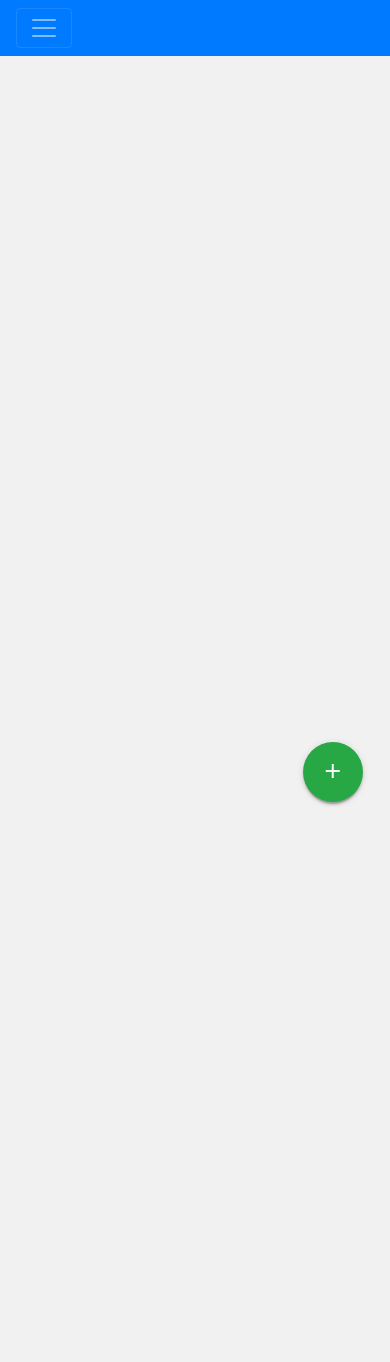
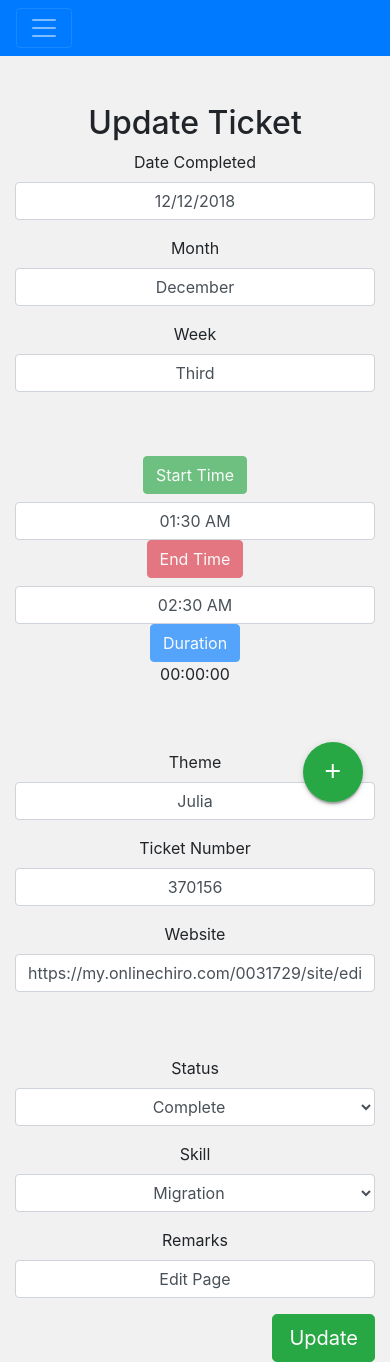
Before and after one commit to justkylekitasol/ticket-tracker2, a React (Create React App) app: page /11 in a window 390 px wide. Before the commit the page ends 844 px from the top, so only its background shows below. Built offline with nearby package versions, Linux system fonts and the light colour scheme.

Commit message:
Redux CRUD Complete

```diff
--- a/src/App.js
+++ b/src/App.js
@@ -4,7 +4,8 @@ import Home from './components/Home'
 import Daily from './components/Daily'
 import { connect } from 'react-redux'
 import AddTicket from './components/AddTicket'
-import { BrowserRouter, Route} from 'react-router-dom'
+import EditTicket from './components/EditTicket'
+import { BrowserRouter, Route, Switch} from 'react-router-dom'
 
 class App extends Component {
   copyFunction () {
@@ -35,9 +36,11 @@ class App extends Component {
       <BrowserRouter>
         <div className="chat-app">
           <Navbar />
-          <Route exact path='/' render={()=> <Home/>}/>
-          <Route path='/daily-tracker' render={()=> <Daily copyFunction={this.copyFunction}/>} />
-          {/* <Route path='/add-ticket' render={()=> <AddTicket addTicket={this.addTicket}/>} /> */}
+          <Switch>
+            <Route exact path='/' render={()=> <Home/>}/>
+            <Route path='/daily-tracker' render={()=> <Daily copyFunction={this.copyFunction}/>} />
+            <Route path='/:ticket_id' component={EditTicket}/>
+          </Switch>
           <div className="modal fade" id="myModal">
             <div className="modal-dialog modal-dialog-centered modal-lg">
               <div className="modal-content">
@@ -54,6 +57,22 @@ class App extends Component {
               </div>
             </div>
           </div>
+          {/* <div className="modal fade" id="editModal">
+            <div className="modal-dialog modal-dialog-centered modal-lg">
+              <div className="modal-content">
+                <div className="modal-header">
+                  <h2 className="modal-title">Edit Ticket</h2>
+                  <button type="button" className="close" data-dismiss="modal">&times;</button>
+                </div>
+                <div className="modal-body">
+                  <EditTicket/>
+                </div>
+                <div className="modal-footer">
+                  <button type="button" className="btn btn-secondary" data-dismiss="modal">Close</button>
+                </div>
+              </div>
+            </div>
+          </div> */}
         </div>
       </BrowserRouter>
     );
--- /dev/null
+++ b/src/actions/ticketActions.js
@@ -0,0 +1,19 @@
+export const deleteTicket = (id, skill) => {
+  return {
+    type: 'DELETE_TICKET',
+    id,
+    skill
+  }
+}
+export const addTicket = (ticket) => {
+  return {
+    type: 'ADD_TICKET',
+    ticket
+  }
+}
+export const editTicket = (ticket) => {
+  return {
+    type: 'EDIT_TICKET',
+    ticket
+  }
+}
--- a/src/components/AddTicket.js
+++ b/src/components/AddTicket.js
@@ -1,8 +1,12 @@
 import React, { Component } from 'react'
 import { connect } from 'react-redux'
-import { addTicket } from '../actions/postActions'
-class Form extends Component {
+import { addTicket } from '../actions/ticketActions'
+class AddTicket extends Component {
   state = {
+    datecomplete: '',
+    Localday: '',
+    month: '',
+    week: '',
     start: '',
     end: '',
     duration: '',
@@ -27,7 +31,6 @@ class Form extends Component {
     }
     return i;
   }
-
   startTime = () => {
     let date = new Date(),
     hour = this.addZeroinhours(date.getHours()),
@@ -69,8 +72,6 @@ class Form extends Component {
     duration = Math.abs(end - start)/1000,
     minutes = Math.round(duration/60),
     hours = Math.round(minutes/60)
-    console.log(start, end)
-
     this.setState({
       duration: hours + ":" + minutes + ":00"
     })
@@ -86,21 +87,11 @@ class Form extends Component {
     return(month + '/' + today + '/' + year);
   }
   Week() {
-    // const weekNumber = new Date().getDate();
-    // const weekNumberofMonth = ['first', 'second', 'third', 'fourth', 'fifth'];
-    // console.log(weekNumber);
-    // console.log(weekNumberofMonth[Math.floor(31 / 7)]);
-    // const today = new Date();
-    // const firstDayOfYear = new Date(today.getFullYear(), 0, 1);
-    // const pastDaysOfYear = (today - firstDayOfYear) / 86400000;
-    // console.log(today, firstDayOfYear, pastDaysOfYear);
-    // return Math.ceil((pastDaysOfYear + firstDayOfYear.getDay() + 1) / 7);
     var date = new Date();
-    var days = ['Sunday','Monday','Tuesday','Wednesday', 'Thursday','Friday','Saturday'],
-    prefixes = ['First', 'Second', 'Third', 'Fourth', 'Fifth'];
-    return prefixes[Math.floor(date.getDate() / 7)] + ' ' + days[date.getDay()];
+    // var days = ['Sunday','Monday','Tuesday','Wednesday', 'Thursday','Friday','Saturday'],
+    var prefixes = ['1', '2', '3', '4', '5'];
+    return prefixes[Math.floor(date.getDate() / 7)];
   }
-
   Month() {
     const monthNames = ["January", "February", "March", "April", "May", "June",
   "July", "August", "September", "October", "November", "December"
@@ -108,9 +99,9 @@ class Form extends Component {
     let month = new Date().getMonth();
     return(monthNames[month]);
   }
-
   handleChange = (e) => {
     this.setState({
+      id: parseInt(Math.floor(Math.random() * 10000) + 1, 16),
       datecomplete: this.Today(),
       Localday: this.Localday(),
       month: this.Month(),
@@ -131,7 +122,6 @@ class Form extends Component {
       status: '',
       skill: ''
     })
-    console.log(this.state);
   }
 
   render(){
@@ -225,7 +215,8 @@ const mapStateToProps = (state) => {
     website: state.website,
     remarks: state.remarks,
     startdate: state.startdate,
-    enddate: state.enddate
+    enddate: state.enddate,
+    Localday: state.Localday
   }
 }
 const mapDispatchToProps = (dispatch) => {
@@ -233,4 +224,4 @@ const mapDispatchToProps = (dispatch) => {
     addTicket: (ticket) => { dispatch(addTicket(ticket)) }
   }
 }
-export default connect(mapStateToProps, mapDispatchToProps)(Form)
+export default connect(mapStateToProps, mapDispatchToProps)(AddTicket)
--- /dev/null
+++ b/src/components/EditTicket.js
@@ -0,0 +1,134 @@
+import React, { Component } from 'react'
+import { connect } from 'react-redux'
+import { editTicket } from '../actions/ticketActions'
+
+class EditTicket extends Component {
+  state = {
+    id: this.props.ticket.id,
+    datecomplete: this.props.ticket.datecomplete,
+    month: this.props.ticket.month,
+    week: this.props.ticket.week,
+    start: this.props.ticket.start,
+    end: this.props.ticket.end,
+    theme: this.props.ticket.theme,
+    ticketnumber: this.props.ticket.ticketnumber,
+    website: this.props.ticket.website,
+    remarks: this.props.ticket.remarks,
+    status: this.props.ticket.status,
+    skill: this.props.ticket.skill
+  }
+  handleChange = (e) => {
+    this.setState({
+      id: this.props.ticket.id,
+      [e.target.id]: e.target.value
+    })
+  }
+  handleSubmit = (e) => {
+    e.preventDefault();
+    this.props.editTicket(this.state);
+    this.props.history.push('/')
+  }
+  render() {
+    const ticket = this.props.ticket ? (
+      <div>
+        <form onSubmit={this.handleSubmit}>
+          <div className="row text-center">
+            <div className="form-group col-sm-4">
+              <label htmlFor="datecomplete">Date Completed</label>
+              <input type="text" id="datecomplete" className="form-control text-center" onChange={this.handleChange} defaultValue={this.props.ticket.datecomplete}/>
+            </div>
+            <div className="form-group col-sm-4">
+              <label htmlFor="month">Month</label>
+              <input type="text" id="month" className="form-control text-center" onChange={this.handleChange} defaultValue={this.props.ticket.month}/>
+            </div>
+            <div className="form-group col-sm-4">
+              <label htmlFor="week">Week</label>
+              <input type="text" id="week" className="form-control text-center" onChange={this.handleChange} defaultValue={this.props.ticket.week}/>
+            </div>
+          </div>
+          <div className="row text-center mt-5">
+            <div className="col-sm-4">
+              <button type="button" className="btn btn-success" disabled>Start Time</button>
+              <input type="text" id="start" className="form-control mt-2 text-center" onChange={this.handleChange} defaultValue={this.props.ticket.start}/>
+            </div>
+            <div className="col-sm-4">
+              <button type="button" className="btn btn-danger" disabled>End Time</button>
+              <input type="text" className="form-control mt-2 text-center" id="end" defaultValue={this.props.ticket.end} onChange={this.handleChange}/>
+            </div>
+            <div className="col-sm-4">
+            <button type="button" className="btn btn-primary" disabled>Duration</button>
+              <p>00:00:00</p>
+            </div>
+          </div>
+          <div className="row text-center mt-5">
+            <div className="form-group col-sm-3">
+              <label htmlFor="theme">Theme</label>
+              <input type="text" id="theme" className="form-control text-center" onChange={this.handleChange} defaultValue={this.props.ticket.theme}/>
+            </div>
+            <div className="form-group col-sm-3">
+              <label htmlFor="ticketnumber">Ticket Number</label>
+              <input type="text" id="ticketnumber" className="form-control text-center" onChange={this.handleChange} required defaultValue={this.props.ticket.ticketnumber}/>
+            </div>
+            <div className="form-group col-sm-6">
+              <label htmlFor="website">Website</label>
+              <input type="text" id="website" className="form-control text-center" onChange={this.handleChange} required defaultValue={this.props.ticket.website}/>
+            </div>
+          </div>
+          <div className="row text-center mt-5">
+            <div className="form-group col-sm-3">
+              <label htmlFor="status">Status</label>
+              <select id="status" className="form-control text-center" onChange={this.handleChange} required defaultValue={this.props.ticket.status}>
+                <option value="Complete">Complete</option>
+                <option value="Returned">Returned</option>
+              </select>
+            </div>
+            <div className="form-group col-sm-3">
+              <label htmlFor="skill">Skill</label>
+              <select id="skill" className="form-control text-center" onChange={this.handleChange} required defaultValue={this.props.ticket.skill}>
+                <option value="Regular Ticket">Regular Ticket</option>
+                <option value="Migration">Migration</option>
+              </select>
+            </div>
+            <div className="form-group col-sm-6">
+              <label htmlFor="remarks">Remarks</label>
+              <input type="text" id="remarks" className="form-control text-center" onChange={this.handleChange} defaultValue={this.props.ticket.remarks}/>
+            </div>
+          </div>
+          <div className="row">
+            <div className="col-sm-12 text-right">
+              <button type="submit" className="btn btn-lg btn-success">Update</button>
+            </div>
+          </div>
+        </form>
+      </div>
+    ) : (
+      <div className="container text-center">
+        <h2>Loading..</h2>
+      </div>
+    )
+
+    return (
+      <div className="container mt-5">
+        <h2 className="text-center">Update Ticket</h2>
+        { ticket }
+      </div>
+    )
+  }
+}
+const mapStateToProps = (state, ownProps) => {
+  let id = ownProps.match.params.ticket_id;
+
+  return {
+    ticket: state.tickets.find((ticket) => {
+      return ticket.id === parseInt(id, 10)
+    })
+  }
+}
+
+const mapDispatchToProps = (dispatch) => {
+  return  {
+    editTicket: (ticket) => { dispatch(editTicket(ticket)) }
+  }
+}
+
+export default connect(mapStateToProps, mapDispatchToProps)(EditTicket)
--- a/src/index.css
+++ b/src/index.css
@@ -32,6 +32,7 @@ body {
   margin-bottom: 20px;
 }
 .fixed-action-btn {
+  z-index: 10;
   position: fixed;
   bottom: 5%;
   right: 7%;
@@ -40,6 +41,7 @@ body {
   margin-top: 5px;
 }
 #add-btn {
+
   border-radius: 50%;
   border: none;
   width: 60px;
--- a/src/reducers/rootReducer.js
+++ b/src/reducers/rootReducer.js
@@ -3,9 +3,9 @@ const initState = {
   regulartickets: 0,
   migrations: 0,
   tickets: [
-    { id: 1,
+    { id: 11,
       datecomplete: '12/12/2018',
-      Localday: 1,
+      Localday: 2,
       month: Month(),
       week: Week(),
       start: '01:30 AM',
@@ -15,41 +15,18 @@ const initState = {
       website: 'https://my.onlinechiro.com/0031729/site/editor/cms',
       remarks: 'Edit Page',
       status: 'Complete',
-      skill: 'Regular Ticket' },
-    { id: 2,
-      datecomplete: '12/3/2018',
-      Localday: 3,
-      month: Month(),
-      week: Week(),
-      start: '01:30 AM',
-      end: '02:30 AM',
-      theme: 'Julia',
-      ticketnumber: '370156',
-      website: 'https://my.onlinechiro.com/0031729/site/editor/cms',
-      remarks: 'Edit Page',
-      status: 'Complete',
-      skill: 'Migration' }
-  ],
-
+      skill: 'Migration' },
+  ]
 }
 function USday() {
   let today = new Date().getUTCDate()
   return(today);
 }
 function Week() {
-  // const weekNumber = new Date().getDate();
-  // const weekNumberofMonth = ['first', 'second', 'third', 'fourth', 'fifth'];
-  // console.log(weekNumber);
-  // console.log(weekNumberofMonth[Math.floor(31 / 7)]);
-  // const today = new Date();
-  // const firstDayOfYear = new Date(today.getFullYear(), 0, 1);
-  // const pastDaysOfYear = (today - firstDayOfYear) / 86400000;
-  // console.log(today, firstDayOfYear, pastDaysOfYear);
-  // return Math.ceil((pastDaysOfYear + firstDayOfYear.getDay() + 1) / 7);
   var date = new Date();
-  var days = ['Sunday','Monday','Tuesday','Wednesday', 'Thursday','Friday','Saturday'],
-  prefixes = ['First', 'Second', 'Third', 'Fourth', 'Fifth'];
-  return prefixes[Math.floor(date.getDate() / 7)] + ' ' + days[date.getDay()];
+  // var days = ['Sunday','Monday','Tuesday','Wednesday', 'Thursday','Friday','Saturday'],
+  var prefixes = ['First', 'Second', 'Third', 'Fourth', 'Fifth'];
+  return prefixes[Math.floor(date.getDate() / 7)];
 }
 
 function Month() {
@@ -60,26 +37,70 @@ function Month() {
   return(monthNames[month]);
 }
 const rootReducer = (state = initState, action) => {
-  if (action.type === 'DELETE_TICKET') {
+  switch(action.type) {
+    case 'DELETE_TICKET':
       let newTicket = state.tickets.filter(ticket => {
         return action.id !== ticket.id
       });
+      if (action.skill === "Regular Ticket") {
+        return {
+          ...state,
+          tickets: newTicket,
+          regulartickets: state.regulartickets - 1
+        }
+      }
+      else if (action.skill === "Migration") {
+        return {
+          ...state,
+          tickets: newTicket,
+          migrations: state.migrations - 1
+        }
+      } else {
         return {
           ...state,
           tickets: newTicket
         }
       }
-  if (action.type === 'ADD_TICKET') {
-    action.id = Math.random();
+    case 'ADD_TICKET':
       let ticket = action.ticket;
       let tickets = [...state.tickets, ticket];
-    console.log(action);
+      if (action.ticket.skill === "Regular Ticket") {
         return {
           ...state,
+          regulartickets: state.regulartickets + 1,
           tickets
         }
       }
-  return state;
+      if (action.ticket.skill === "Migration") {
+        return {
+          ...state,
+          migrations: state.migrations + 1,
+          tickets
+        }
+      }
+    break;
+    case 'EDIT_TICKET':
+      state.tickets.map(ticket => {
+        if (ticket.id === action.ticket.id) {
+          return (
+            ticket.datecomplete = action.ticket.datecomplete,
+            ticket.month = action.ticket.month,
+            ticket.week = action.ticket.week,
+            ticket.start = action.ticket.start,
+            ticket.end = action.ticket.end,
+            ticket.theme = action.ticket.theme,
+            ticket.ticketnumber = action.ticket.ticketnumber,
+            ticket.website = action.ticket.website,
+            ticket.remarks = action.ticket.remarks,
+            ticket.status = action.ticket.status,
+            ticket.skill = action.ticket.skill
+          )
+        }
+        else
+          return state.tickets
+      });
+      default: return state
+  }
 }
 
 export default rootReducer
```
Also changed, not shown: src/actions/postActions.js (deleted, +0 -12 lines), src/components/Daily.js (+6 -12 lines), src/components/Home.js (+5 -7 lines). Lines whose indentation alone changed are shown as unchanged.
